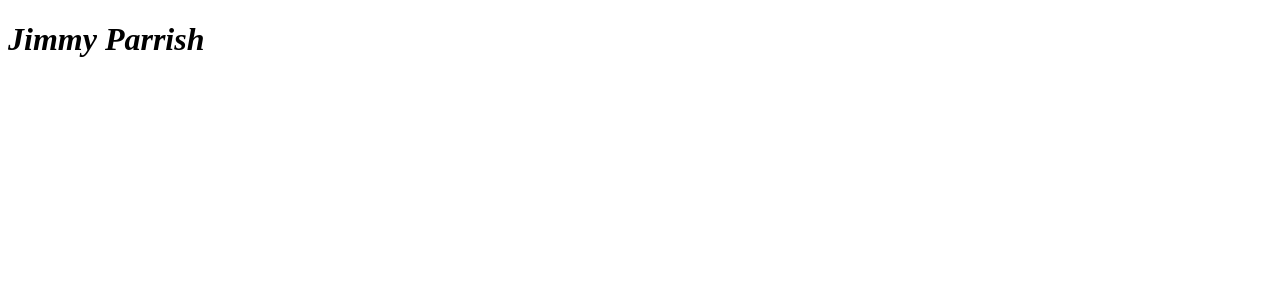
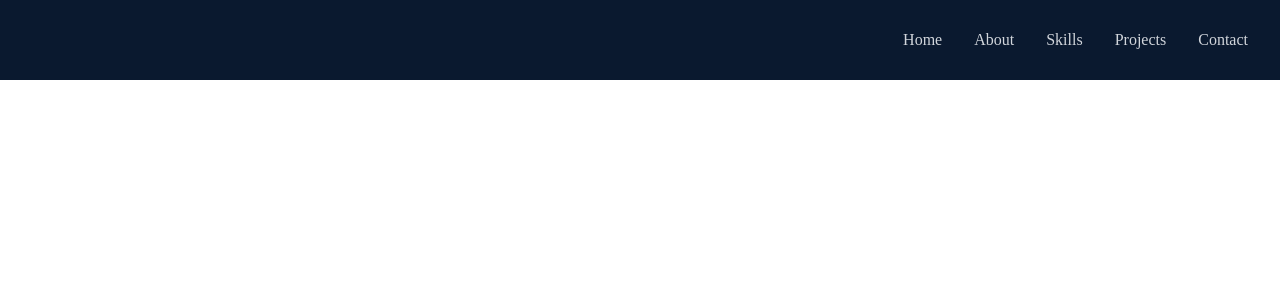
Before and after one commit to wowjimmyparrish/Portfolio, a React (Create React App) app: page / in a window 1280 px wide. Shown: the top 300 px of the page. Built offline with nearby package versions, Linux system fonts and the light colour scheme.

Commit message:
created navbar

```diff
--- a/package.json
+++ b/package.json
@@ -8,6 +8,7 @@
     "@testing-library/user-event": "^13.5.0",
     "react": "^18.2.0",
     "react-dom": "^18.2.0",
+    "react-icons": "^4.10.1",
     "react-scripts": "5.0.1",
     "styled-components": "^6.0.2",
     "web-vitals": "^2.1.4"
@@ -35,5 +36,8 @@
       "last 1 firefox version",
       "last 1 safari version"
     ]
+  },
+  "devDependencies": {
+    "tailwindcss": "^3.3.2"
   }
 }
--- a/src/App.js
+++ b/src/App.js
@@ -1,7 +1,8 @@
+import NavBar from "./components/NavBar";
 function App() {
   return (
     <div>
-      <h1>Jimmy Parrish</h1>
+      <NavBar />
     </div>
   );
 }
--- /dev/null
+++ b/src/components/NavBar.jsx
@@ -0,0 +1,47 @@
+import React, { useState } from "react";
+import { FaBars, FaTimes } from "react-icons/fa";
+function NavBar() {
+  const [nav, setNav] = useState(false);
+
+  function handClick() {
+    setNav(!nav);
+  }
+  return (
+    <div className="fixed w-full h-[80px] flex justify-end items-center px-4 bg-[#0a192f] text-gray-300">
+      {/* Menu */}
+
+      <ul className="hidden md:flex">
+        <li>Home</li>
+        <li>About</li>
+        <li>Skills</li>
+        <li>Projects</li>
+        <li>Contact</li>
+      </ul>
+
+      {/* Hamburger */}
+      <div className="md:hidden z-10" onClick={handClick}>
+        {!nav ? <FaBars /> : <FaTimes />}
+      </div>
+
+      {/* Mobile Menu */}
+      <ul
+        className={
+          !nav
+            ? "hidden"
+            : "absolute top-0 left-0 w-full h-screen bg-[#0a192f] flex flex-col justify-center items-center"
+        }
+      >
+        <li className="py-6 text-4xl">Home</li>
+        <li className="py-6 text-4xl">About</li>
+        <li className="py-6 text-4xl">Skills</li>
+        <li className="py-6 text-4xl">Projects</li>
+        <li className="py-6 text-4xl">Contact</li>
+      </ul>
+
+      {/* Social Icons */}
+      <div className="hidden"></div>
+    </div>
+  );
+}
+
+export default NavBar;
--- a/src/index.css
+++ b/src/index.css
@@ -1,3 +1,16 @@
-body {
-  font-style: italic;
+@tailwind base;
+@tailwind components;
+@tailwind utilities;
+
+@import url("https://fonts.googleapis.com/css2?family=Raleway:wght@300;400;500;600;700;800;900&display=swap");
+
+@layer base {
+  body {
+    @apply font-[Raleway];
+  }
+
+  li {
+    @apply px-4;
+    @apply cursor-pointer;
+  }
 }
--- /dev/null
+++ b/tailwind.config.js
@@ -0,0 +1,8 @@
+/** @type {import('tailwindcss').Config} */
+module.exports = {
+  content: ["./src/**/*.{js,jsx,ts,tsx}"],
+  theme: {
+    extend: {},
+  },
+  plugins: [],
+};
```
Also changed, not shown: 1 other file (tests, documents, lock files or other folders).
